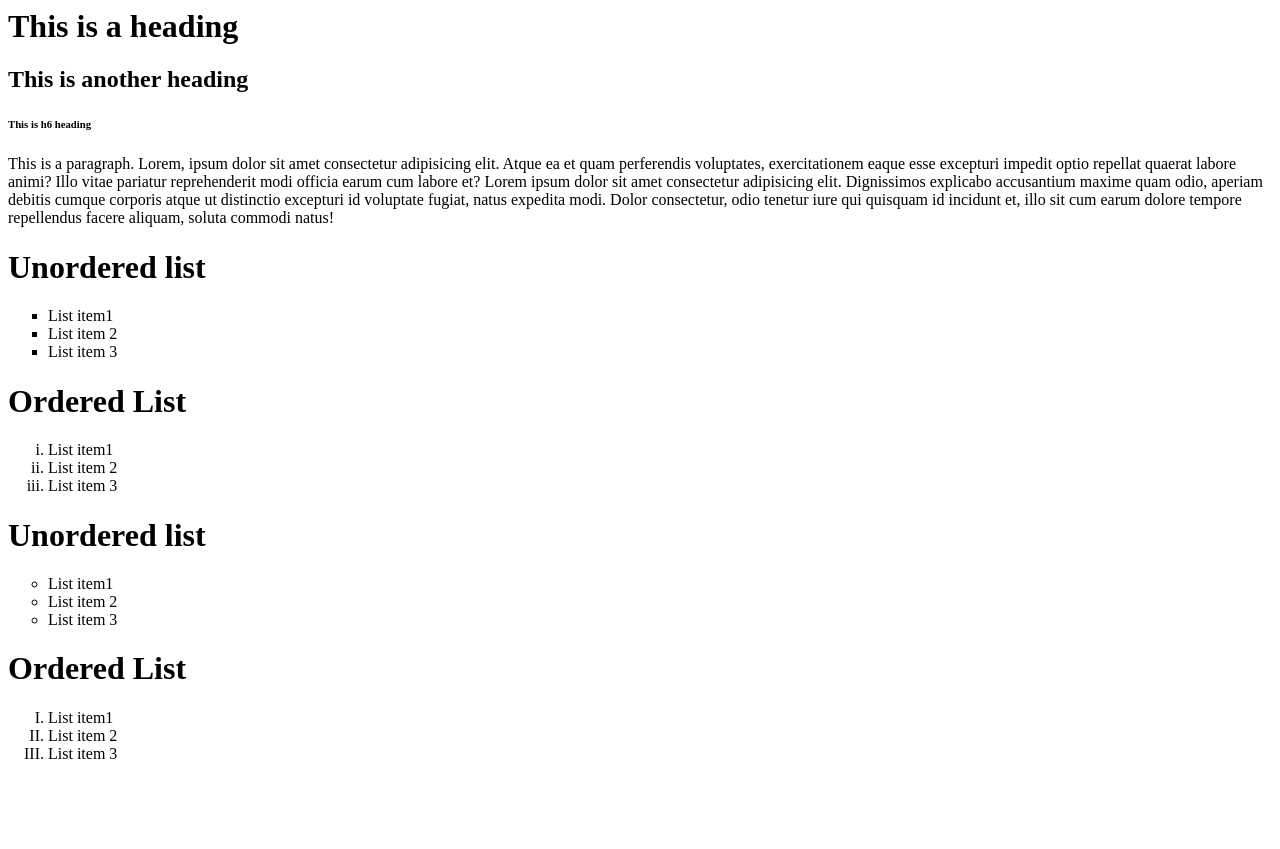
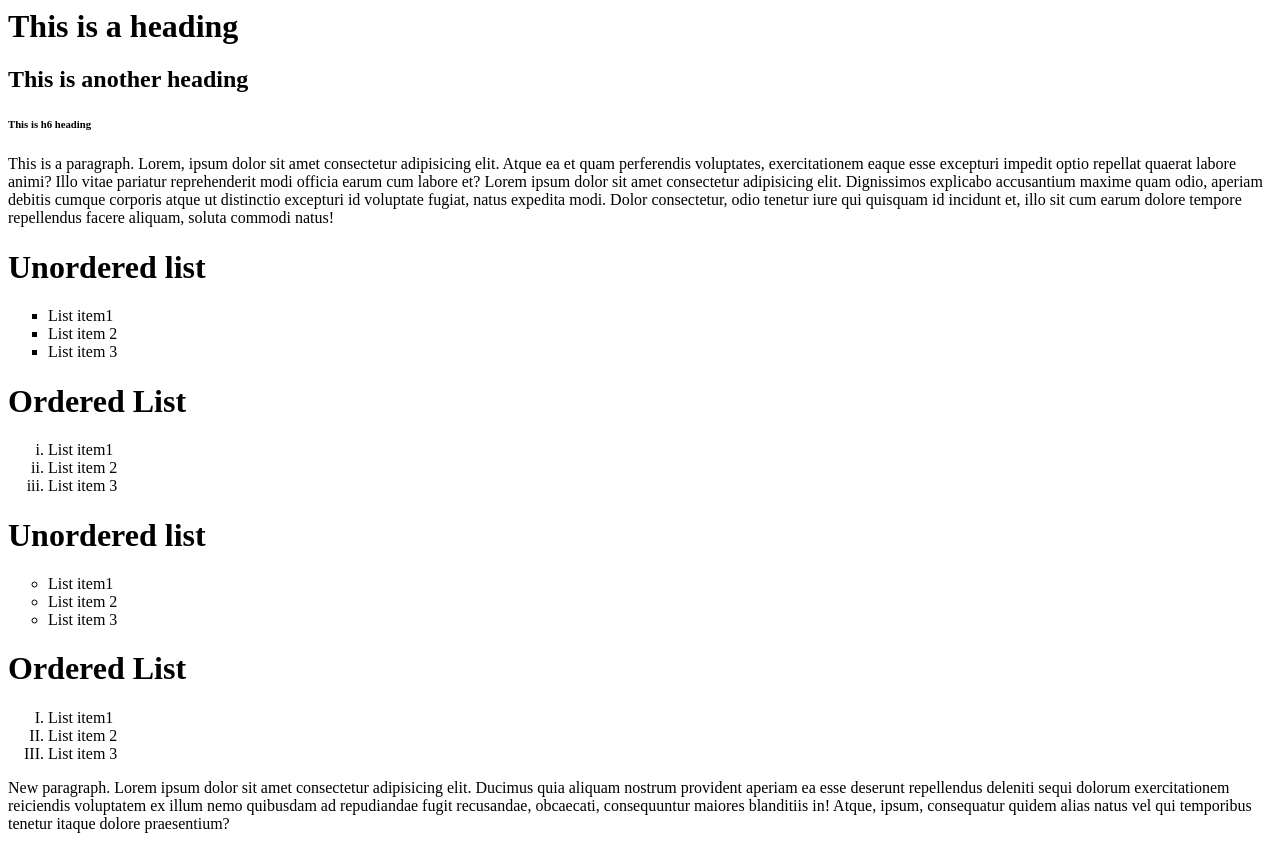
Before and after one commit to hakeemshah9846/html123, a plain HTML site: page index.html in a window 1280 px wide. Before the commit the page ends 800 px from the top, so only its background shows below. Drawn offline with Linux system fonts and the light colour scheme.

Commit message:
Added new Paragraph

```diff
--- a/index.html
+++ b/index.html
@@ -42,6 +42,8 @@
             <li>List item 3</li>
         </ol>
 
+        <p>New paragraph. Lorem ipsum dolor sit amet consectetur adipisicing elit. Ducimus quia aliquam nostrum provident aperiam ea esse deserunt repellendus deleniti sequi dolorum exercitationem reiciendis voluptatem ex illum nemo quibusdam ad repudiandae fugit recusandae, obcaecati, consequuntur maiores blanditiis in! Atque, ipsum, consequatur quidem alias natus vel qui temporibus tenetur itaque dolore praesentium?</p>
+
 
     </body>
 </html>
```
